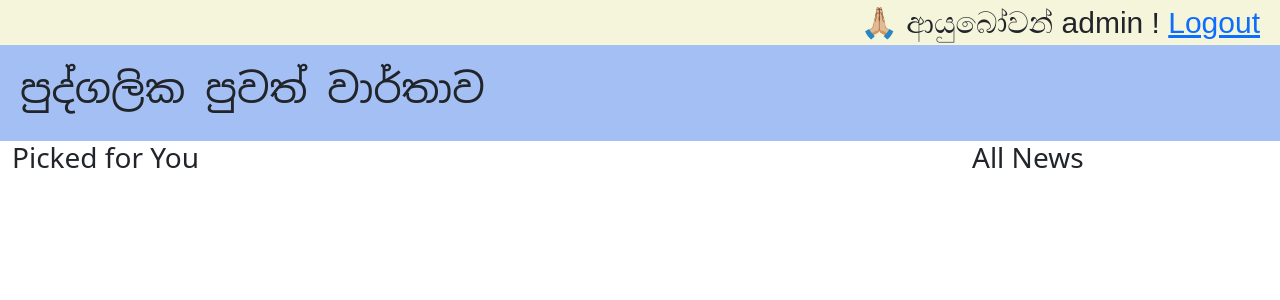
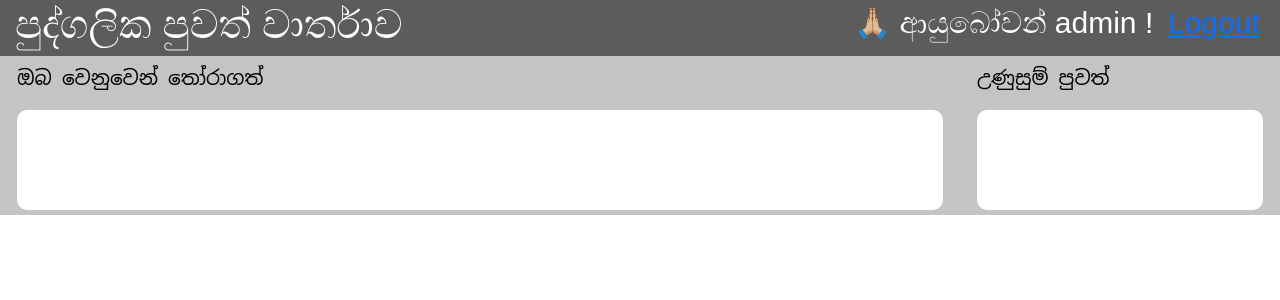
Before and after one commit to n256Coding/sinhala-news-platform, a Django app: page / in a window 1280 px wide. Shown: the top 300 px of the page. Run offline with Django 5.2, Linux system fonts and the light colour scheme; a user stored in the database is signed in; data comes from the database, SQL or seed files in the repository; data that the repository does not hold is empty; parts of the project's set-up code (start-up, migrations or seed data) failed here and were passed over; some web fonts are replaced.

Commit message:
ui improvements

```diff
--- a/news_app/static/common.css
+++ b/news_app/static/common.css
@@ -2,17 +2,30 @@
 @import url('https://fonts.googleapis.com/css2?family=Gemunu+Libre:wght@200..800&family=Noto+Sans+Sinhala:wght@100..900&family=Noto+Serif+Sinhala:wght@100..900&display=swap');
 
 .page-header {
-    background-color: beige;
-    text-align: right;
+    background-color: rgba(0, 0, 0, 0.641);
+    color: white;
     padding-right: 20px;
     font-family: "Gemunu Libre", sans-serif;
     font-size: 30px;
     position: sticky;
     z-index: 999;
+    top: 0;
+    display: flex;
+    flex-direction: row;
+    backdrop-filter: blur(6px);
+}
+
+.page-header h1 {
+    flex-grow: 1;
+    margin-left: 10px;
+}
+
+.page-header h1, .page-header span, .page-header a {
+    margin-left: 15px;
 }
 
 .page-title {
-    background-color: rgba(100, 148, 237, 0.594);
+    background-color: rgba(0, 0, 0, 0.515);
     height: 6rem;
     display: flex;
     align-items: center;
@@ -36,7 +49,7 @@
 .news-category {
     display: flex;
     text-align: center;
-    background-color: rgb(45, 77, 255);
+    background-color: rgba(0, 0, 0, 0.63);
     color: white;
     font-weight: 600;
     height: fit-content;
@@ -53,13 +66,14 @@
 .feedback-positive:hover {
     border-style: solid;
     border-width: 1px;
-    border-color: rgb(255, 157, 157);
+    border-color: rgb(118, 188, 108);
+    background-color: rgb(118, 188, 108);
 }
 
 .feedback-negative:hover {
     border-style: solid;
     border-width: 1px;
-    border-color: rgb(118, 188, 108);
+    border-color: rgb(255, 157, 157);
     transform: rotate(45deg);
 }
 
@@ -84,3 +98,24 @@
     font-family: "Noto Sans Sinhala", sans-serif;
     font-size: small;
 }
+
+.recommended-news-panel, .hot-news-panel {
+    background-color: white;
+    border-radius: 10px;
+    min-height: 100px;
+    margin: 5px;
+    padding: 20px;
+    margin-top: 20px;
+}
+
+.recommended-news-container, .hot-news-container {
+    background-color: rgb(196, 196, 196);
+}
+
+.recommended-news-container h3, .hot-news-container h3 {
+    color: rgb(0, 0, 0);
+    font-family: "Noto Sans Sinhala", sans-serif;
+    margin-top: 10px;
+    margin-left: 5px;
+    font-size: 20px;
+}
--- a/news_app/templates/news_app/base.html
+++ b/news_app/templates/news_app/base.html
@@ -21,13 +21,14 @@
 
     {% if user.is_authenticated %}
         <div class="page-header">
-            🙏🏼 ආයුබෝවන් {{ user.username }} !
+            <h1>පුද්ගලික පුවත් වාර්තාව</h1>
+            <span>🙏🏼 ආයුබෝවන් {{ user.username }} !</span>
             <a href="{% url 'logout' %}">Logout</a>
         </div>
     {% endif %}
-    <div class="page-title">
-        <h1>පුද්ගලික පුවත් වාර්තාව</h1>
-    </div>
+    {% comment %} <div class="page-title">
+
+    </div> {% endcomment %}
 
     {% if not user.is_authenticated %}
         <a href="{% url 'login' %}">Login</a>
--- a/news_app/templates/news_app/home.html
+++ b/news_app/templates/news_app/home.html
@@ -5,9 +5,9 @@
 <div class="row">
 
     {% comment %} Recommended news section {% endcomment %}
-    <div class="col-9">
-        <h3>Picked for You</h3>
-        <div class="row row-cols-3">
+    <div class="col-9 recommended-news-container">
+        <h3>ඔබ ව‌ෙනුව‌ෙන් ත‌ෝරාගත්</h3>
+        <div class="row row-cols-3 recommended-news-panel">
             {% for news_item in news_item_list %}
             <div class="col">
                 <div class="card">
@@ -18,7 +18,7 @@
                             <a class="fill-remain" href="{{ news_item.link_to_source }}" target="_blank">Read more</a>
                             <div class="news-user-feedback">
                                 <a class="feedback-positive" href="#">👍</a>
-                                <a class="feedback-negative" href="#">👎</a>
+                                {% comment %} <a class="feedback-negative" href="#">👎</a> {% endcomment %}
                             </div>
                         </div>
                         <input type="hidden" class="hdn-news-id" value="{{ news_item.news_id }}">
@@ -33,9 +33,9 @@
     </div>
 
     {% comment %} Latest news section {% endcomment %}
-    <div class="col-3">
-        <h3>All News</h3>
-        <div class="row row-cols-1">
+    <div class="col-3 hot-news-container">
+        <h3>උණුසුම් පුවත්</h3>
+        <div class="row row-cols-1 hot-news-panel">
             {% for extra_news_item in extra_news_list %}
             <div class="col">
                 <div class="card">
@@ -47,7 +47,7 @@
                             <a class="fill-remain" href="{{ extra_news_item.link_to_source }}" target="_blank">Read more</a>
                             <div class="news-user-feedback">
                                 <a class="feedback-positive" href="#">👍</a>
-                                <a class="feedback-negative" href="#">👎</a>
+                                {% comment %} <a class="feedback-negative" href="#">👎</a> {% endcomment %}
                             </div>
                         </div>
                         <input type="hidden" class="hdn-news-id" value="{{ extra_news_item.news_id }}">
```
